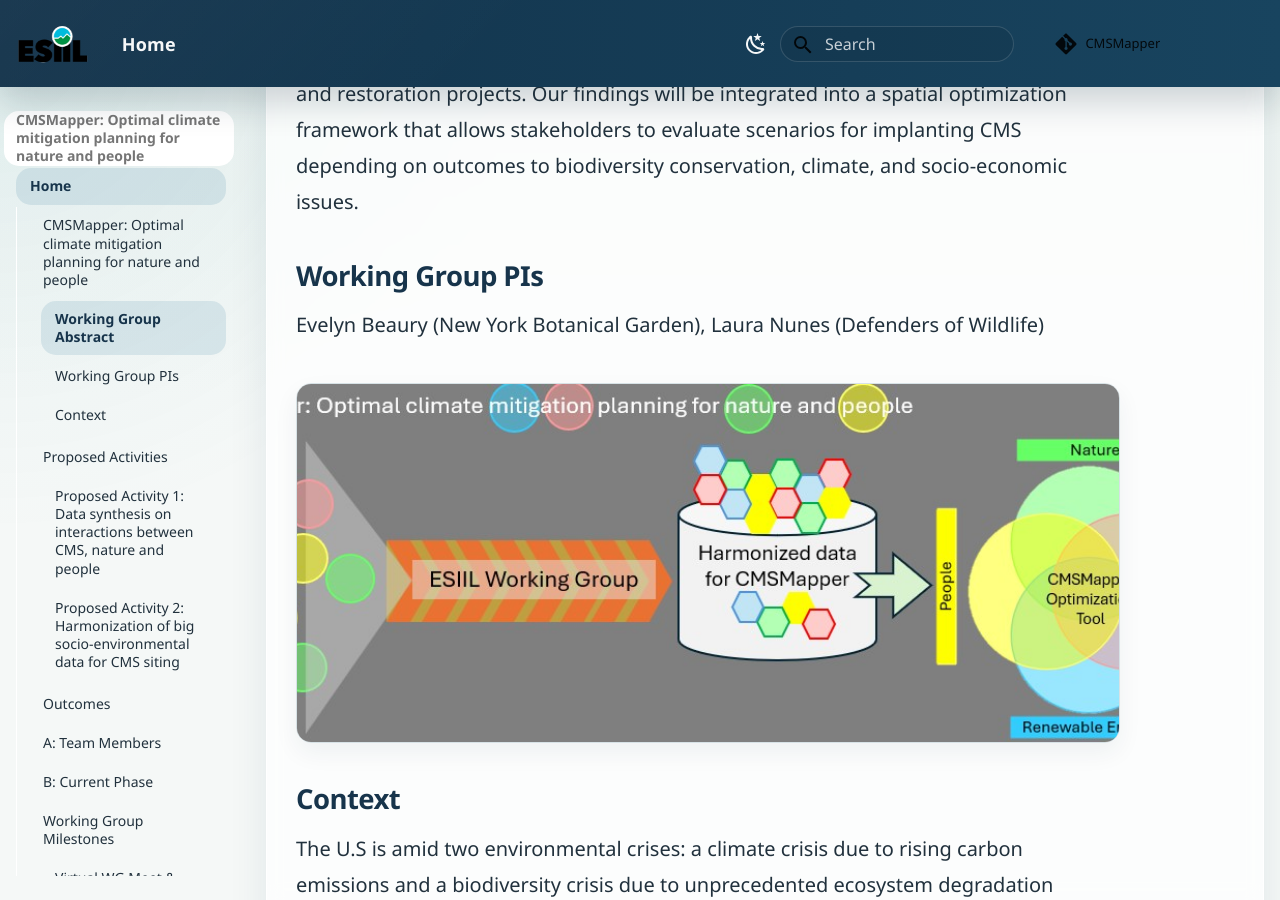
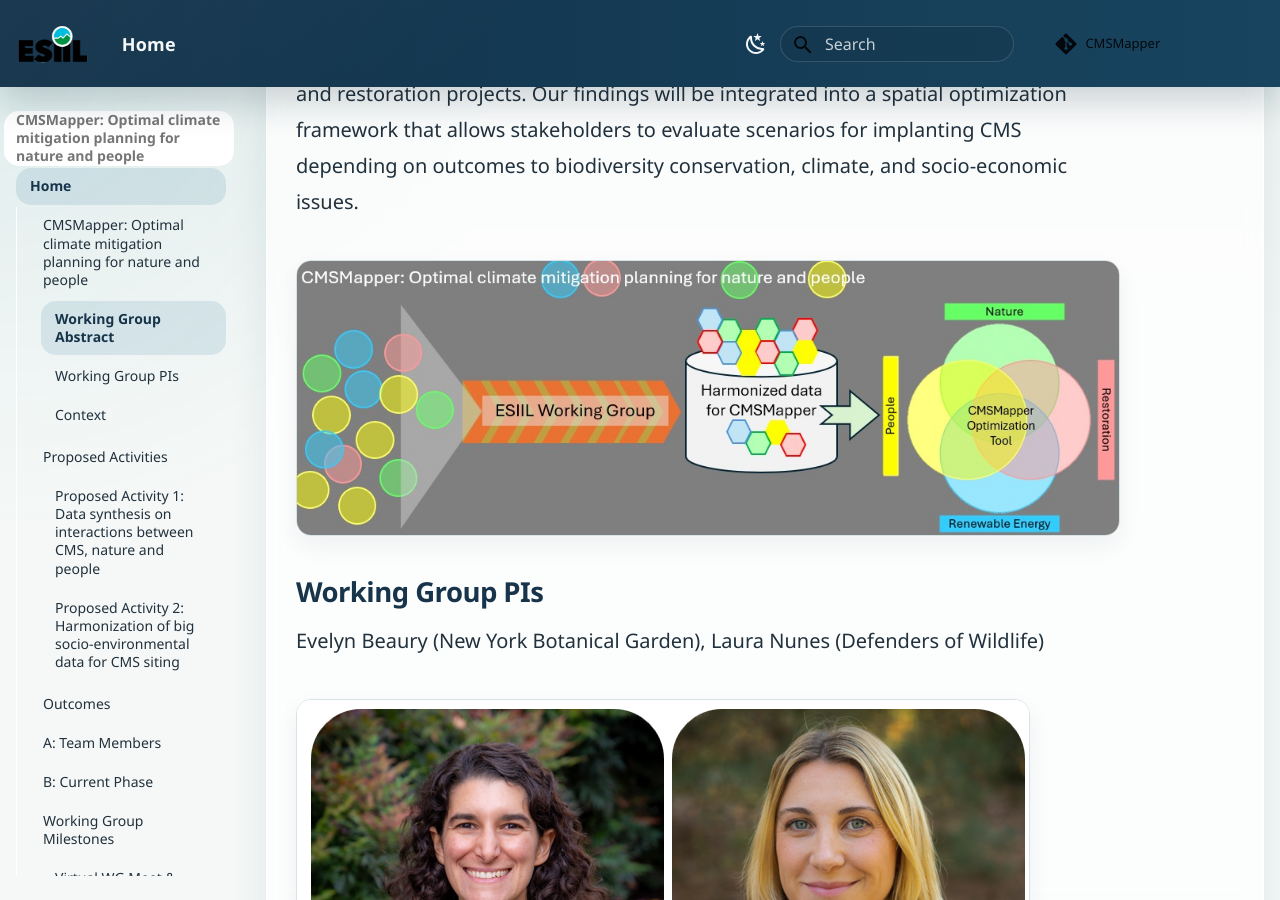
Before and after one commit to CU-ESIIL/CMSMapper, an MkDocs documentation site: the page built from docs/index.md, in a window 1280 px wide and 900 px high, scrolled down 865 px. Built offline with MkDocs 1.6.1 and Material for MkDocs 9.7.7, drawn with Linux system fonts in a browser that asks for light colours; comment, search, counter and statistics services are not loaded.

Commit message:
Update index.md
uploaded images (headshots)

```diff
--- a/docs/index.md
+++ b/docs/index.md
@@ -7,11 +7,12 @@ Welcome to the CMS Mapper ESIIL working group page. Here you will find the propo
 ### Working Group Abstract
 
 CMSMapper is a multidisciplinary working group with the aim of developing an integrative strategy for optimal siting of climate mitigation strategies (CMS) that minimizes land use incompatibilities and bolsters potential benefits for nature and people in the U.S. In the first developmental stage of CMSMapper, the group will review and synthesize the trade-offs between competing land use needs for CMS across U.S. regions and harmonize big environmental data that informs CMS placement across disciplinary boundaries that can be compatible and useful for actionable knowledge. The aim is to provide a foundation of synthesized trade-offs, data products, and tools that could inform decision-making prior to the deployment of both renewable energy and restoration projects. Our findings will be integrated into a spatial optimization framework that allows stakeholders to evaluate scenarios for implanting CMS depending on outcomes to biodiversity conservation, climate, and socio-economic issues.
+![Working Group Hero](assets/images/CMSMapper_framework_ESIIL.jpg)
 
 ### Working Group PIs
 Evelyn Beaury (New York Botanical Garden), Laura Nunes (Defenders of Wildlife)
 
-![Working Group Hero](assets/images/CMSMapper_framework_ESIIL.jpg){ .homepage-hero }
+![PI Working Group Hero](assets/images/ESIIL_headshots.png)
 
 ### Context
 The U.S is amid two environmental crises: a climate crisis due to rising carbon emissions and a biodiversity crisis due to unprecedented ecosystem degradation driving loss of species. At the same time, economic and technological growth demands higher energy production. The expansion of the U.S energy grid must co-occur within a landscape matrix that also considers climate and biodiversity priorities.  Alongside these land use trade-offs, there is also a need to consider consequences of land use planning on socio-economic issues such as human health, livelihood and social inequities. Activities to reduce or sequester carbon emissions, or climate mitigation strategies (CMS) are essential to address the climate crisis with some CMS, such as ecological restoration, also having benefits to biodiversity. Over the years, there has been growing literature on the interactions between CMS, nature and people. However, these disparate datasets have not been reconciled for decision making across regions in the U.S. The development of evidence-based guidance on optimal CMS planning requires cross-sectoral expertise, data synthesis, and the production of open, harmonized data products.
```
Also changed, not shown: other parts of docs/index.md (+1 -1 lines).
